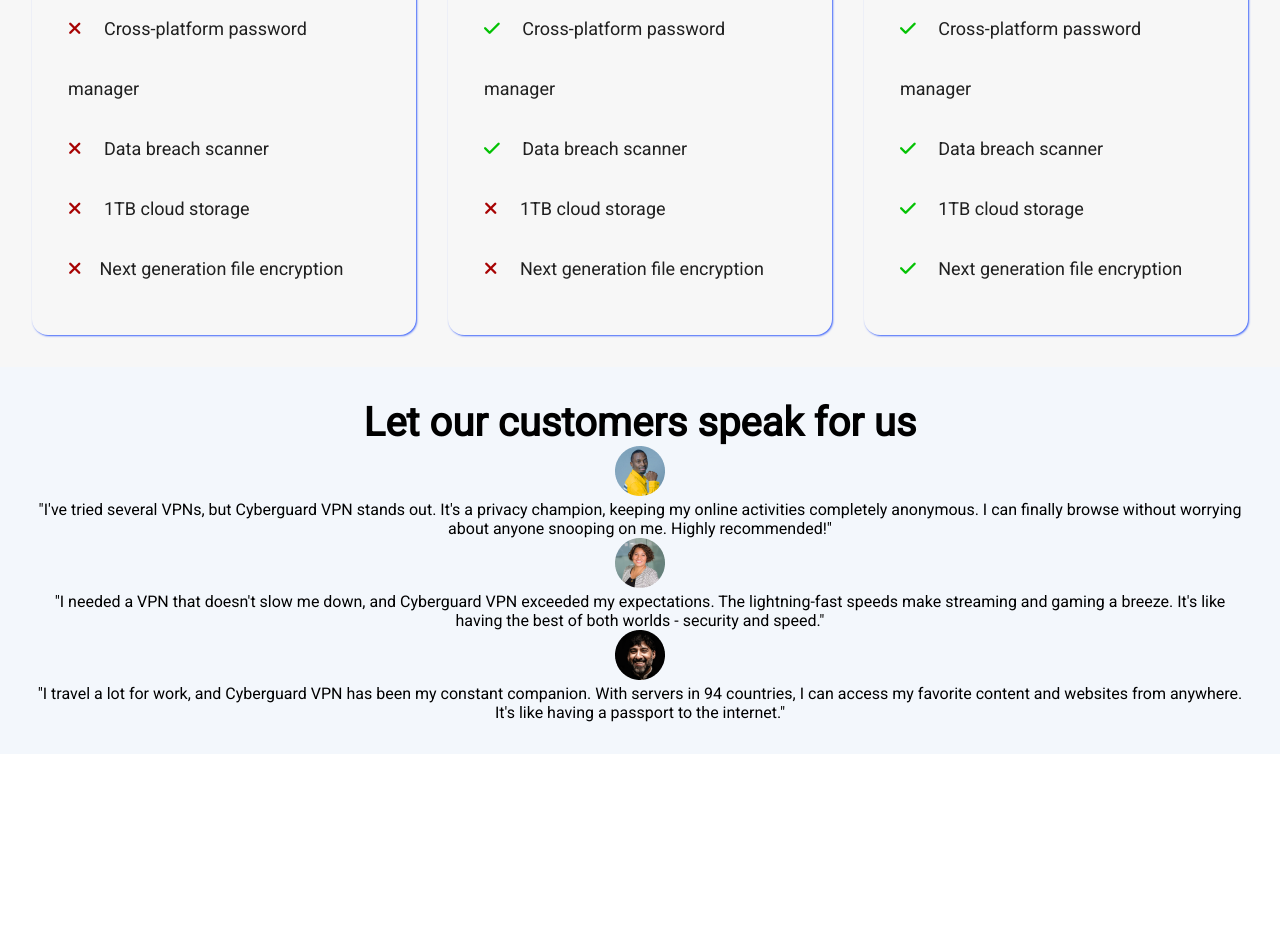
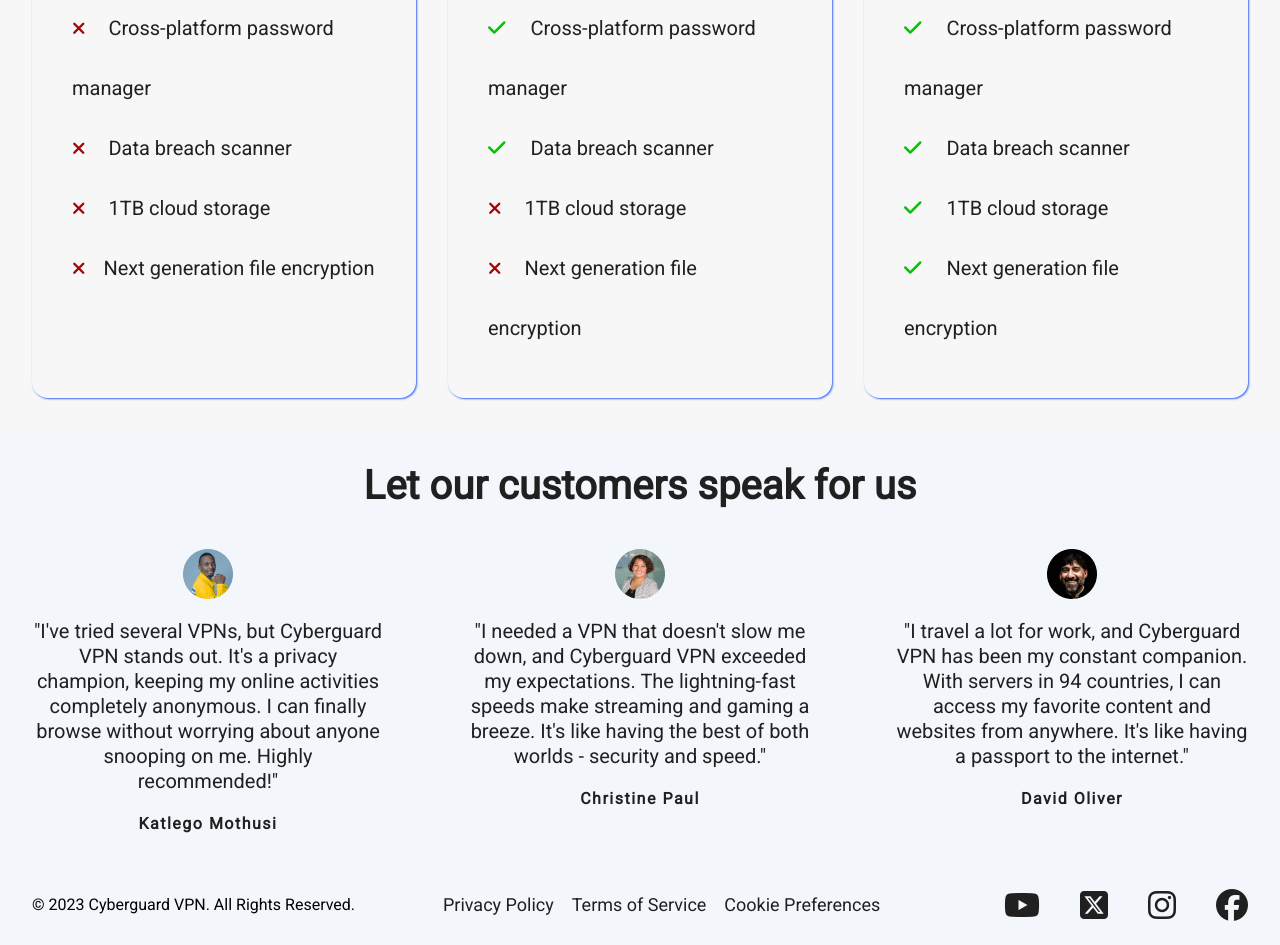
Before and after one commit to thvndoc/top-foundations-landing-page, a plain HTML site: page index.html in a window 1280 px wide. Shown: the part 2320-3265 px from the top of the page. Before the commit the page ends 3074 px from the top, so only its background shows below. Drawn offline with Linux system fonts and the light colour scheme.

Commit message:
Add content for footer

```diff
--- a/index.html
+++ b/index.html
@@ -170,24 +170,44 @@
 <section class="section-5">
     <h5>Let our customers speak for us</h5>
     <div class="testimonials">
+
         <div class="customer">
             <img src="./images/profile pic-1.png" alt="profile picture of a">
-            <p>"I've tried several VPNs, but Cyberguard VPN stands out. It's a privacy champion, keeping my online activities completely anonymous. I can finally browse without worrying about anyone snooping on me. Highly recommended!"</p>
+            <p class="review">"I've tried several VPNs, but Cyberguard VPN stands out. It's a privacy champion, keeping my online activities completely anonymous. I can finally browse without worrying about anyone snooping on me. Highly recommended!"</p>
+            <p class="name">Katlego Mothusi</p>
         </div>
+
         <div class="customer">
             <img src="./images/profile pic-2.png" alt="profile picture of a">
-            <p> "I needed a VPN that doesn't slow me down, and Cyberguard VPN exceeded my expectations. The lightning-fast speeds make streaming and gaming a breeze. It's like having the best of both worlds - security and speed."</p>
+            <p class="review"> "I needed a VPN that doesn't slow me down, and Cyberguard VPN exceeded my expectations. The lightning-fast speeds make streaming and gaming a breeze. It's like having the best of both worlds - security and speed."</p>
+            <p class="name">Christine Paul</p>
         </div>
+
         <div class="customer">
             <img src="./images/profile pic-3.png" alt="profile picture of a">
-            <p> "I travel a lot for work, and Cyberguard VPN has been my constant companion. With servers in 94 countries, I can access my favorite content and websites from anywhere. It's like having a passport to the internet."</p>
+            <p class="review"> "I travel a lot for work, and Cyberguard VPN has been my constant companion. With servers in 94 countries, I can access my favorite content and websites from anywhere. It's like having a passport to the internet."</p>
+            <p class="name">David Oliver</p>
         </div>
+
     </div>
 </section>
 
 <!--This is the footer-->
 <footer>
+    <p>&copy; 2023 Cyberguard VPN. All Rights Reserved.</p>
 
+    <div class="box-1">
+        <p>Privacy Policy</p>
+        <p>Terms of Service</p>
+        <p>Cookie Preferences</p>
+    </div>
+
+    <div class="socials">
+        <a href="https://www.youtube.com/"><i class="fa-brands fa-youtube"></i></a>
+        <a href="https://www.twitter.com/"><i class="fa-brands fa-square-x-twitter"></i></a>
+        <a href="https://www.instagram.com/"><i class="fa-brands fa-instagram"></i></a>
+        <a href="https://www.facebook.com/"><i class="fa-brands fa-facebook"></i></a>
+    </div>
 </footer>
 
 </body>
--- a/style.css
+++ b/style.css
@@ -187,7 +187,7 @@
 
 .price-card {
     box-shadow: 1px 1px 2px #3d63fa;
-    width: 400px;
+    width: 450px;
     text-align: center;
     border-radius: 16px;
 }
@@ -205,7 +205,7 @@
     font-size: 2.5rem;
     font-weight: bold;
     color: var(--dark-grey);
-    margin-bottom: 1em;
+    margin-bottom: 0.875em;
 }
 
 .buy-button {
@@ -230,7 +230,7 @@
 }
 
 .includes {
-    font-size: 1.125rem;
+    font-size: 1.25rem;
     color: var(--dark-grey);
     text-align: left;
     line-height: 60px;
@@ -240,7 +240,7 @@
 .fa-solid.fa-check {
     color: #04c204;
     margin-right: 1em;
-    font-size: 1.125rem;
+    font-size: 1.25rem;
 }
 
 .fa-solid.fa-xmark {
@@ -258,7 +258,72 @@
 
 .section-5 h5 {
     font-size: 2.5rem;
+    margin-bottom: 1em;
+    color: var(--dark-grey);
+}
+
+.testimonials {
+    display: flex;
+    justify-content: center;
+    gap: 80px;
+    color: var(--dark-grey);
+}
+
+.customer {
+    width: 400px;
+}
+
+.customer img {
+    margin-bottom: 1em;
+}
+
+.customer .review {
+    font-size: 1.25em;
+    line-height: 25px;
+    margin-bottom: 1em;
+    text-align: left2em;
+    color: var(--dark-grey);
+}
+
+.customer .name {
+    font-weight: 600;
+    letter-spacing: 1.5px;
+    color: var(--dark-grey);
 }
 
 
 /*Styling for the footer*/
+footer {
+    background-color: var(--background-blue);
+    height: 80px;
+    padding: 2em;
+    display: flex;
+    justify-content: space-between;
+    align-items: center;
+}
+
+footer .box-1 {
+    display: flex;
+    gap: 18px;
+    font-size: 1.125em;
+    color: var(--dark-grey);
+}
+
+footer .socials i {
+    color: var(--dark-grey);
+    font-size: 2em;
+    margin-left: 1.125em;
+    transition: all 0.3s;
+}
+
+footer .box-1 p {
+    transition: all 0.3s;
+    cursor: pointer;
+}
+
+footer .socials i:hover,
+footer .box-1 p:hover {
+color: #637eff;
+}
+
+/*END*/
```
